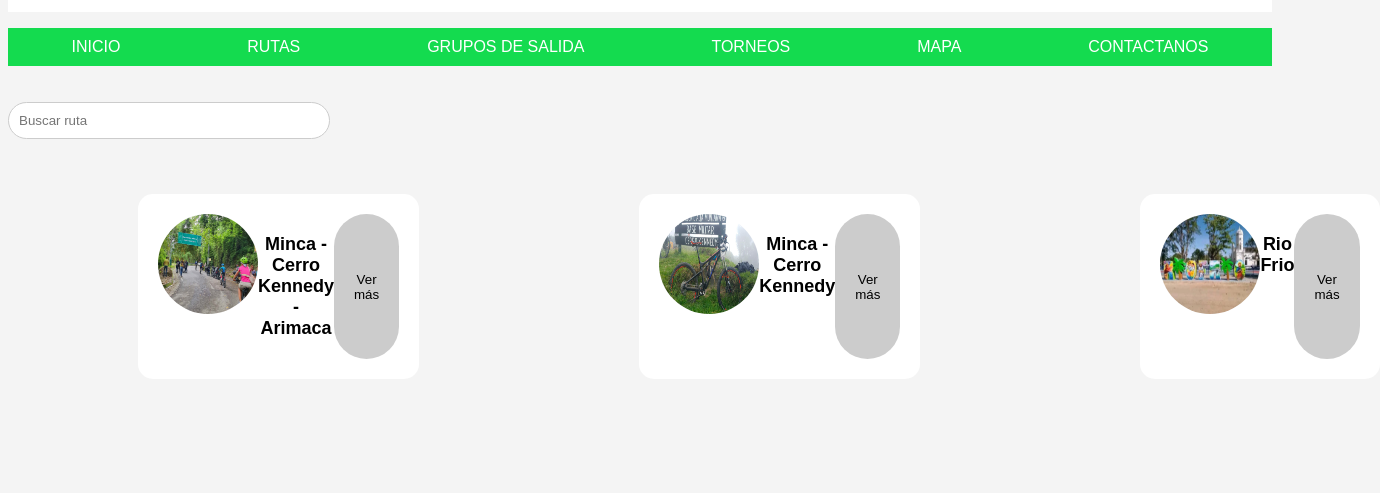
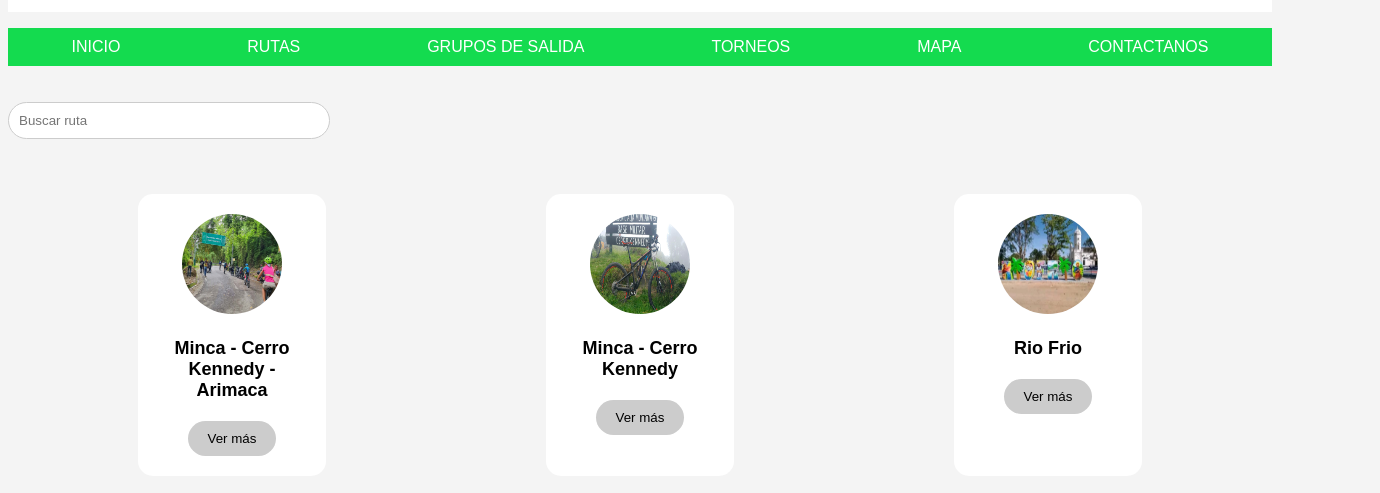
Before and after one commit to alexmdavid/prototipo, a plain HTML site: page index.html in a window 1280 px wide. Shown: the part 71-564 px from the top of the page, 1380 px wide, since content can reach past the window. Drawn offline with Linux system fonts and the light colour scheme.

Commit message:
Update style.css

```diff
--- a/styles.css/style.css
+++ b/styles.css/style.css
@@ -74,7 +74,7 @@ nav ul li a {
     padding: 20px;
     text-align: center;
     width: 30%;
-    display: grid;
+    display: red;
     grid-template-columns: repeat(5, 1fr);
     margin: 15px 110px;
 }
```
